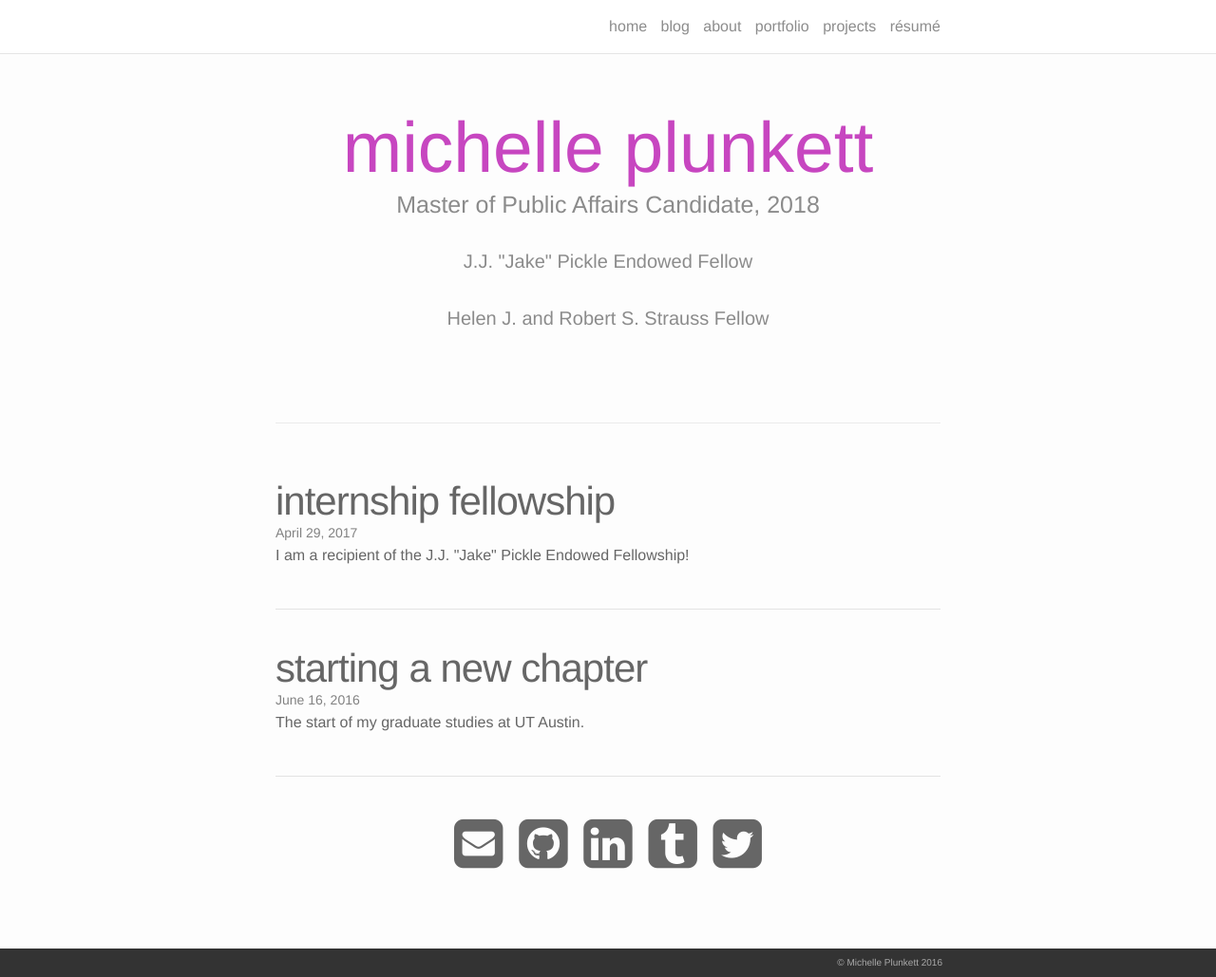
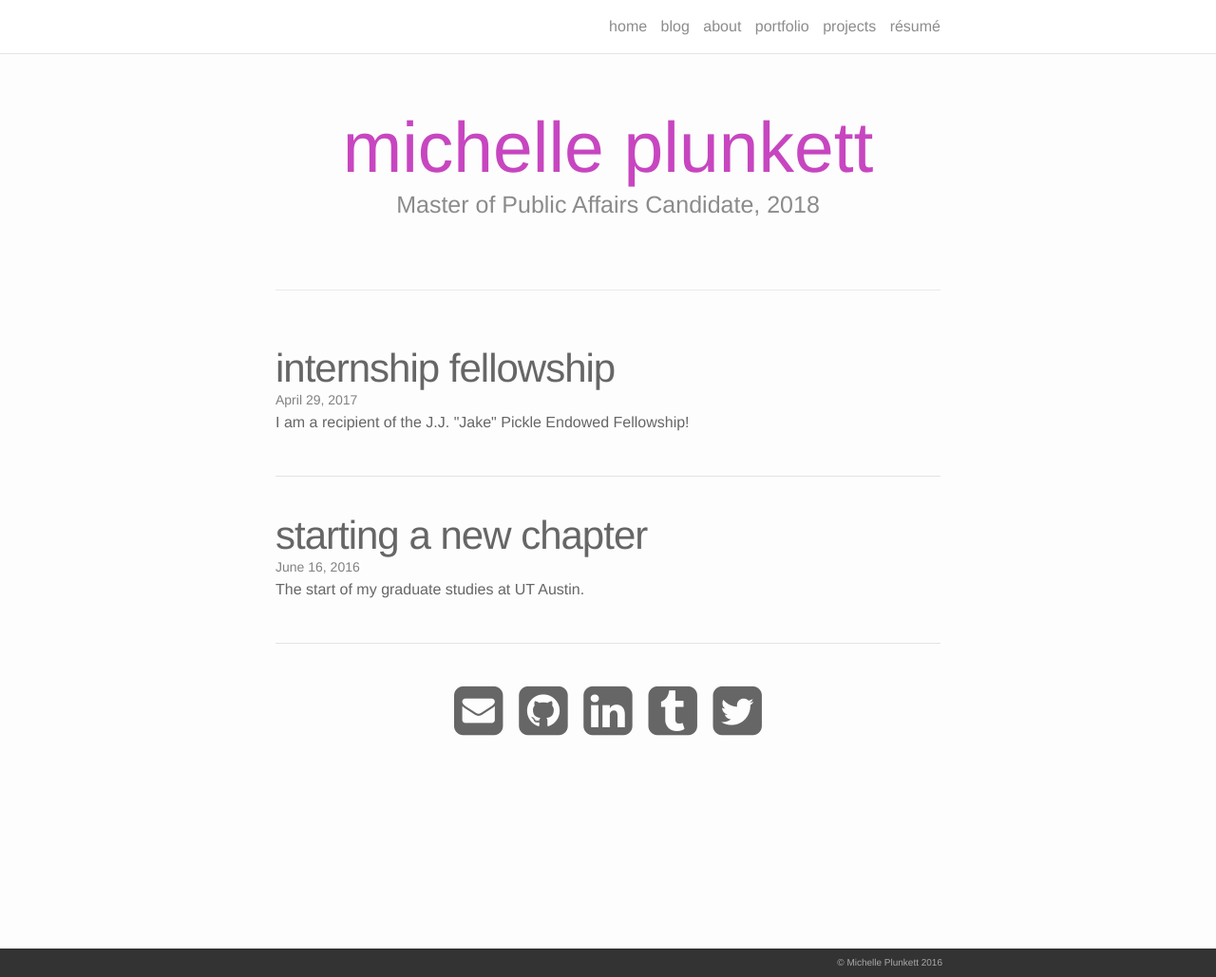
Before and after one commit to michelleplunkett/michelleplunkett.github.io, a Jekyll site: the page built from index.html, in a window 1280 px wide and 1029 px high. Shown: the whole window at 95% size. Built offline with Jekyll 4.4.1, drawn with Linux system fonts in a browser that asks for light colours; nearby versions of some CDN libraries; the list of posts is cut into pages by our own code.

Commit message:
Update index.html

```diff
--- a/index.html
+++ b/index.html
@@ -5,7 +5,6 @@ layout: default
 <div class="header-bar">
   <h1>michelle plunkett</h1>
   <h2>Master of Public Affairs Candidate, 2018</h2>
-  <p>J.J. "Jake" Pickle Endowed Fellow <br> Helen J. and Robert S. Strauss Fellow</p>
   <br/>
   <hr>
   <br/>
```
